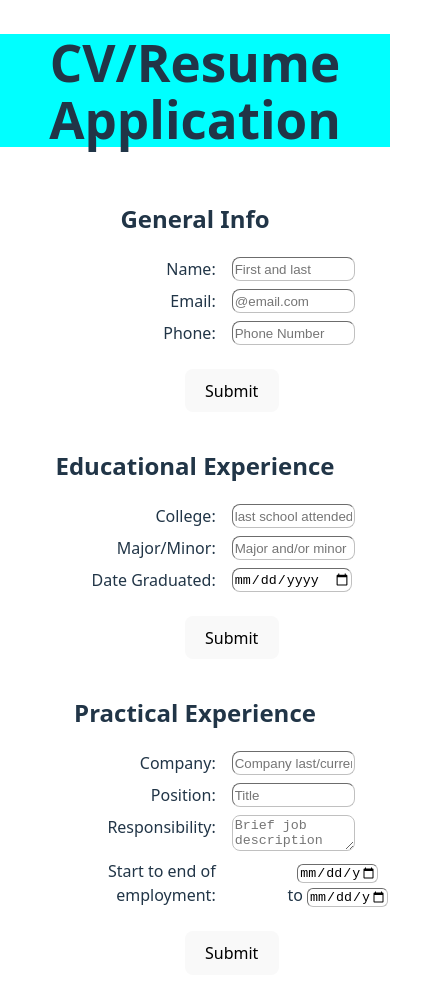
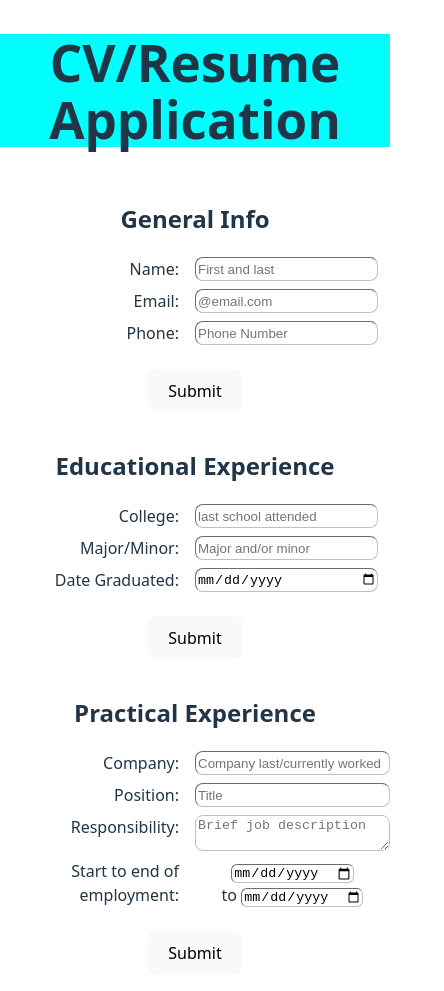
Before and after one commit to nothinktank/cv_app, a React (Vite) app: page / in a window 390 px wide. Shown: the whole page, 444 px wide, since content can reach past the window. Built offline with nearby package versions, Linux system fonts and the light colour scheme.

Commit message:
removal of widths

```diff
--- a/src/index.css
+++ b/src/index.css
@@ -35,7 +35,7 @@ button {
   border-radius: 8px;
   border: 1px solid transparent;
   padding: 0.6em 1.2em;
-  margin: 1em 12em;
+  margin: 1em;
   font-size: 1em;
   font-weight: 500;
   font-family: inherit;
--- a/src/styles/App.css
+++ b/src/styles/App.css
@@ -1,5 +1,5 @@
 #root {
-  max-width: 1280px;
+  /* max-width: 1280px; */
   margin: 0 auto;
   padding: 2rem;
   text-align: center;
@@ -47,7 +47,7 @@
   grid-template-columns: 1fr 1fr;
   row-gap: 0.5em;
   /* margin: 0 20%; */
-  width: 60vw;
+  /* width: 60vw; */
 }
 
 .submit-button-gen {
@@ -76,7 +76,8 @@
 }
 
 .text-box {
-  width: 30vw;
+  /* width: 30vw; */
+  max-width: 300px;
   border-width: 0.1em;
   border-radius: 8px;
   border-color: silver;
@@ -97,19 +98,20 @@ textarea {
 @media (max-width: 440px) {
   body {
     margin: 0;
+    /* width: 100%; */
     display: flex;
     flex-direction: column;
     /* place-items: center; */
-    min-width: 320px;
+
     min-height: 100vh;
     /* background-color: aqua; */
   }
 
   #root {
 
-    margin: 0 ;
+    margin: 0;
     padding: 0;
-    width: 100%;
+    /* width: 100%; */
     display: flex;
     flex-direction: column;
     /* justify-content: center;
@@ -117,7 +119,7 @@ textarea {
     min-height: 100vh;
   }
   .text-box {
-    width: 30vw;
+    /* width: 30vw; */
     border-width: 0.05em;
     border-radius: 8px;
     border-color: silver;
@@ -128,8 +130,8 @@ textarea {
   }
   .form {
     align-self: center;
-    max-width: 90vw;
-    width: 100%;
+    /* max-width: 90vw; */
+    /* width: 100%; */
     display: grid;
     grid-template-columns: 1fr 1fr;
     row-gap: 0.5em;
@@ -142,13 +144,13 @@ textarea {
   }
 
   .employ-date {
-    width: 20vw;
+    /* width: 20vw; */
     border-width: 0.05em;
     border-radius: 6px;
     border-color: silver;
   }
 
   .period-span {
-    width: 30vw;
+    /* width: 30vw; */
   }
 }
```
